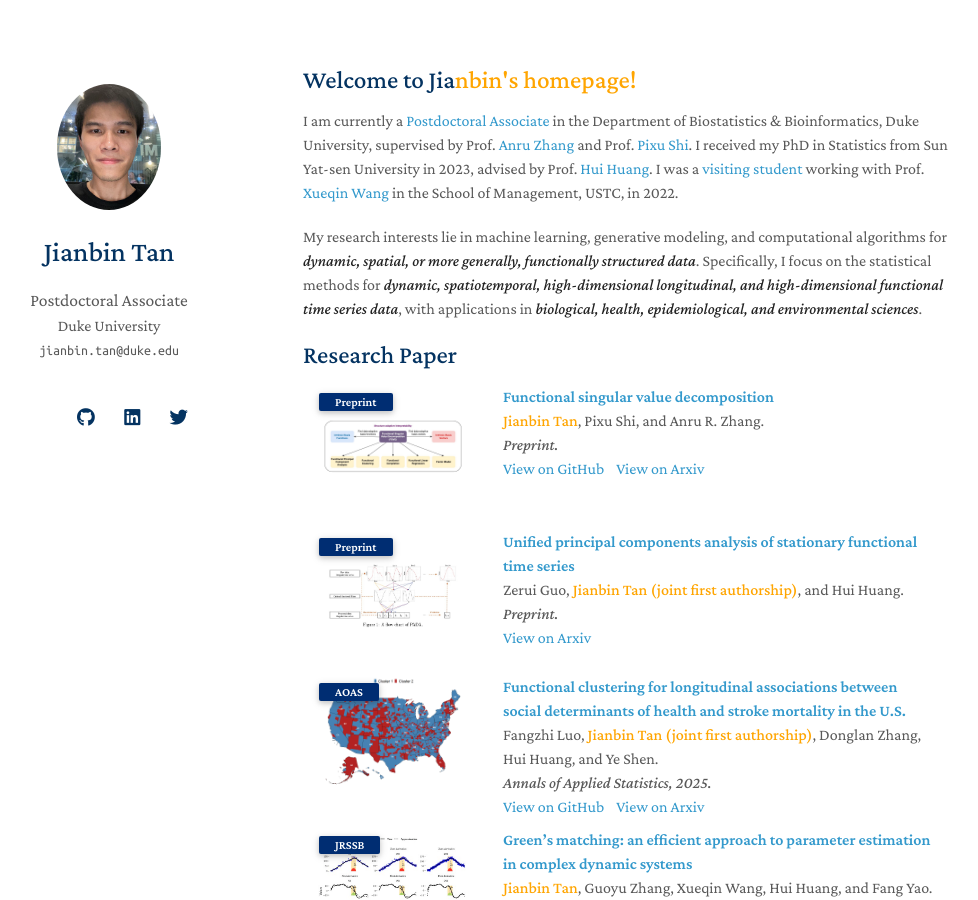
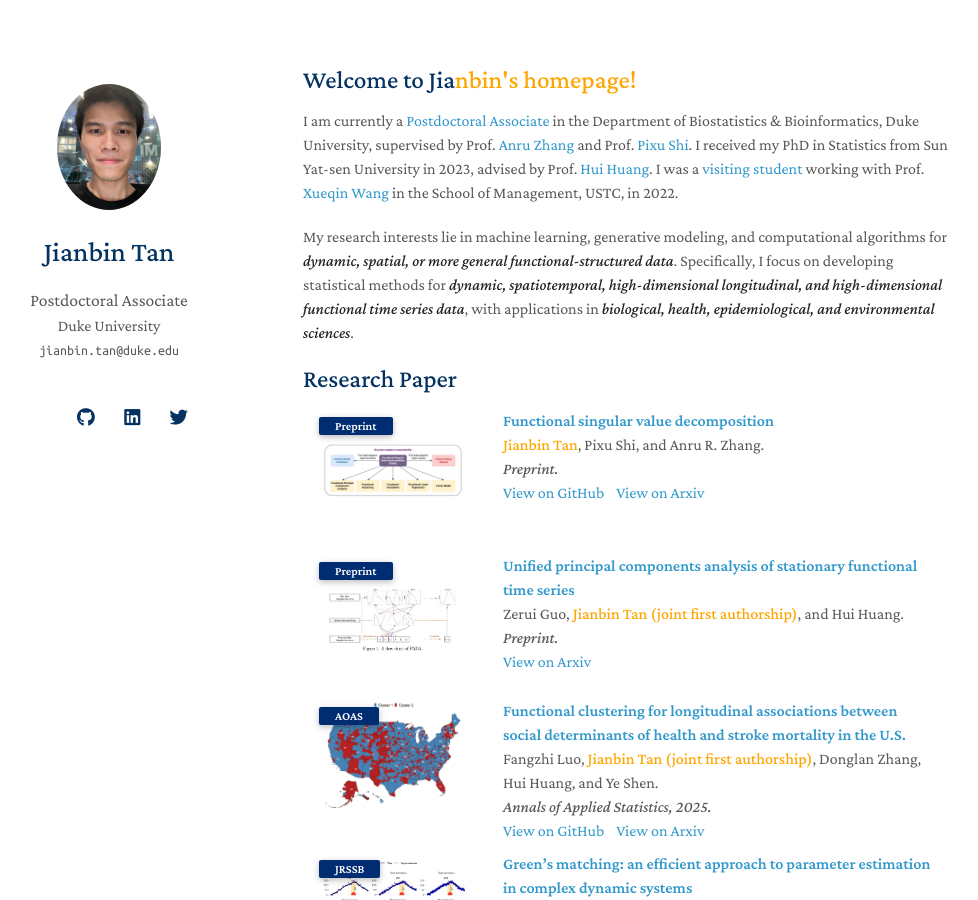
Before and after one commit to Tan-jianbin/Tan-jianbin.github.io, a Jekyll site: the page built from index.md, in a window 1280 px wide and 900 px high. Shown: the whole window, without its empty margins (167-1145 px from the left). Built offline with Jekyll 4.4.1, drawn with Linux system fonts in a browser that asks for light colours; nearby versions of some CDN libraries; a style sheet for code colours, icons or effects is not loaded; our own code applies the rules of GitHub Pages for plain Markdown files.

Commit message:
Update index.md

```diff
--- a/index.md
+++ b/index.md
@@ -6,6 +6,6 @@
 
 I am currently a [Postdoctoral Associate](https://biostat.duke.edu/profile/jianbin-tan) in the Department of Biostatistics & Bioinformatics, Duke University, supervised by Prof. [Anru Zhang](https://anruzhang.github.io) and Prof. [Pixu Shi](https://pixushi.github.io). I received my PhD in Statistics from Sun Yat-sen University in 2023, advised by Prof. [Hui Huang](http://cfas.ruc.edu.cn/kydw/zzyjy/hh/index.htm). I was a [visiting student](https://statlab905.github.io/author/jianbin-tan/) working with Prof. [Xueqin Wang](https://bs.ustc.edu.cn/english/profile.php?id=650) in the School of Management, USTC, in 2022.
 
-My research interests lie in machine learning, generative modeling, and computational algorithms for ***dynamic, spatial, or more generally, functionally structured data***. Specifically, I focus on the statistical methods for ***dynamic, spatiotemporal, high-dimensional longitudinal, and high-dimensional functional time series data***, with applications in ***biological, health, epidemiological, and environmental sciences***.
+My research interests lie in machine learning, generative modeling, and computational algorithms for ***dynamic, spatial, or more general functional-structured data***. Specifically, I focus on developing statistical methods for ***dynamic, spatiotemporal, high-dimensional longitudinal, and high-dimensional functional time series data***, with applications in ***biological, health, epidemiological, and environmental sciences***.
 
 {% include_relative _includes/publications.md %}
```
